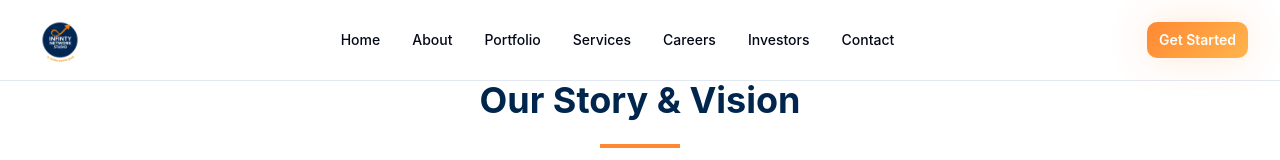
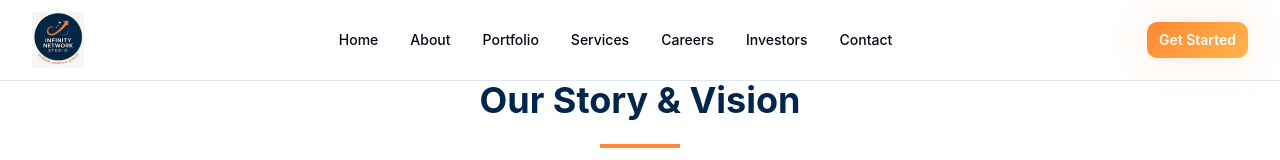
Before and after one commit to MichaelNewmanLightKnight/infinity-network-studio, a React (Vite) app: page /about in a window 1280 px wide. Shown: the top 160 px of the page. Built offline with nearby package versions, Linux system fonts and the light colour scheme.

Commit message:
Replace logo with floating version

```diff
--- a/src/components/Header.tsx
+++ b/src/components/Header.tsx
@@ -2,7 +2,7 @@ import { useState } from "react";
 import { Button } from "@/components/ui/button";
 import { Menu, X } from "lucide-react";
 import { Link } from "react-router-dom";
-import infinityLogo from "@/assets/infinity-logo.png";
+import infinityLogo from "@/assets/infinity-logo-new.png";
 
 const Header = () => {
   const [isMenuOpen, setIsMenuOpen] = useState(false);
@@ -25,9 +25,9 @@ const Header = () => {
           <div className="flex items-center">
             <Link to="/">
               <img
-                src={infinityLogo}
+                src="/lovable-uploads/e085235e-900a-4b07-9a77-943f50bf4cc3.png"
                 alt="Infinity Network Studio"
-                className="h-14 w-auto"
+                className="h-14 w-auto animate-float"
               />
             </Link>
           </div>
```
Also changed, not shown: public/lovable-uploads/e085235e-900a-4b07-9a77-943f50bf4cc3.png (added).
